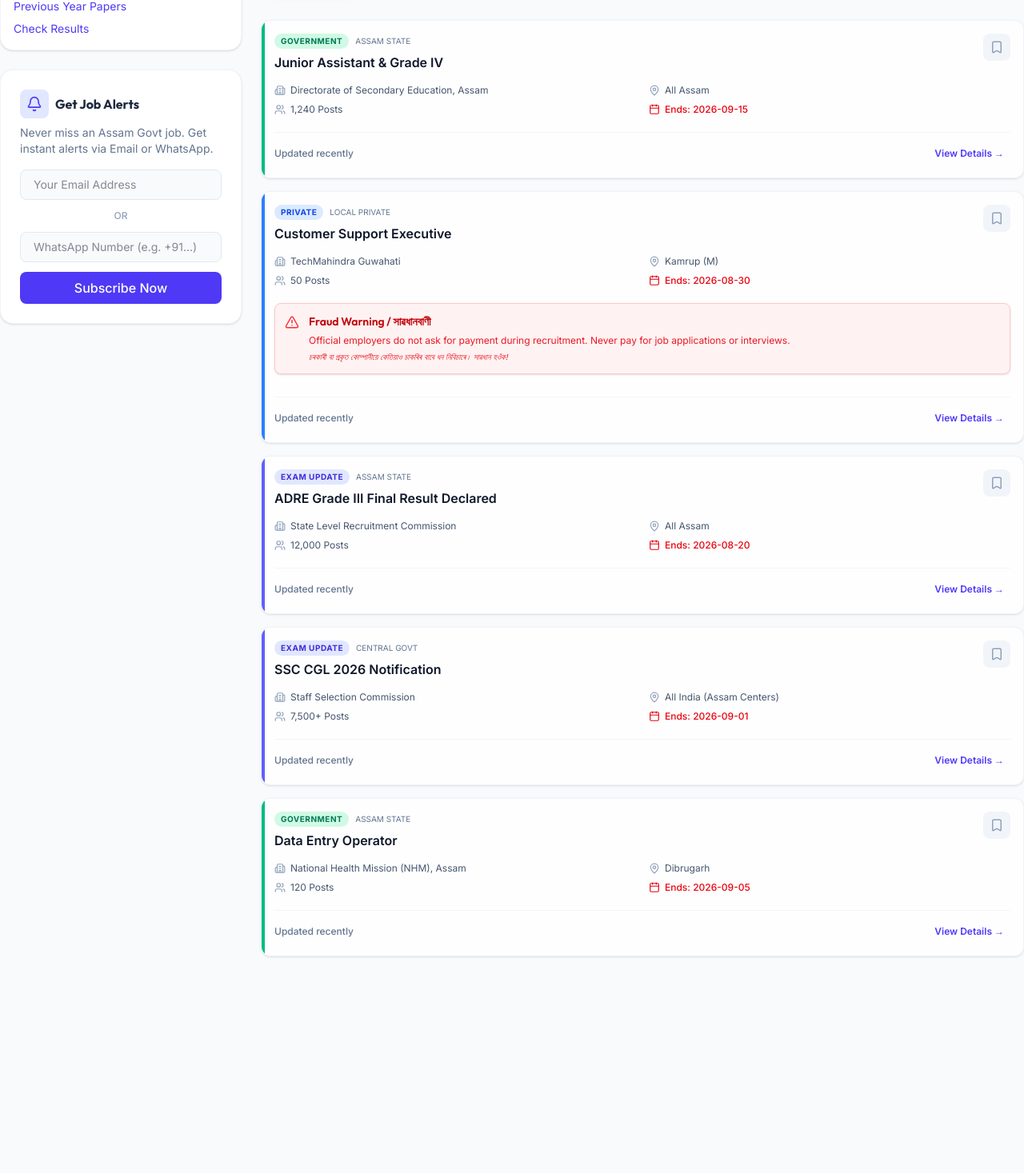
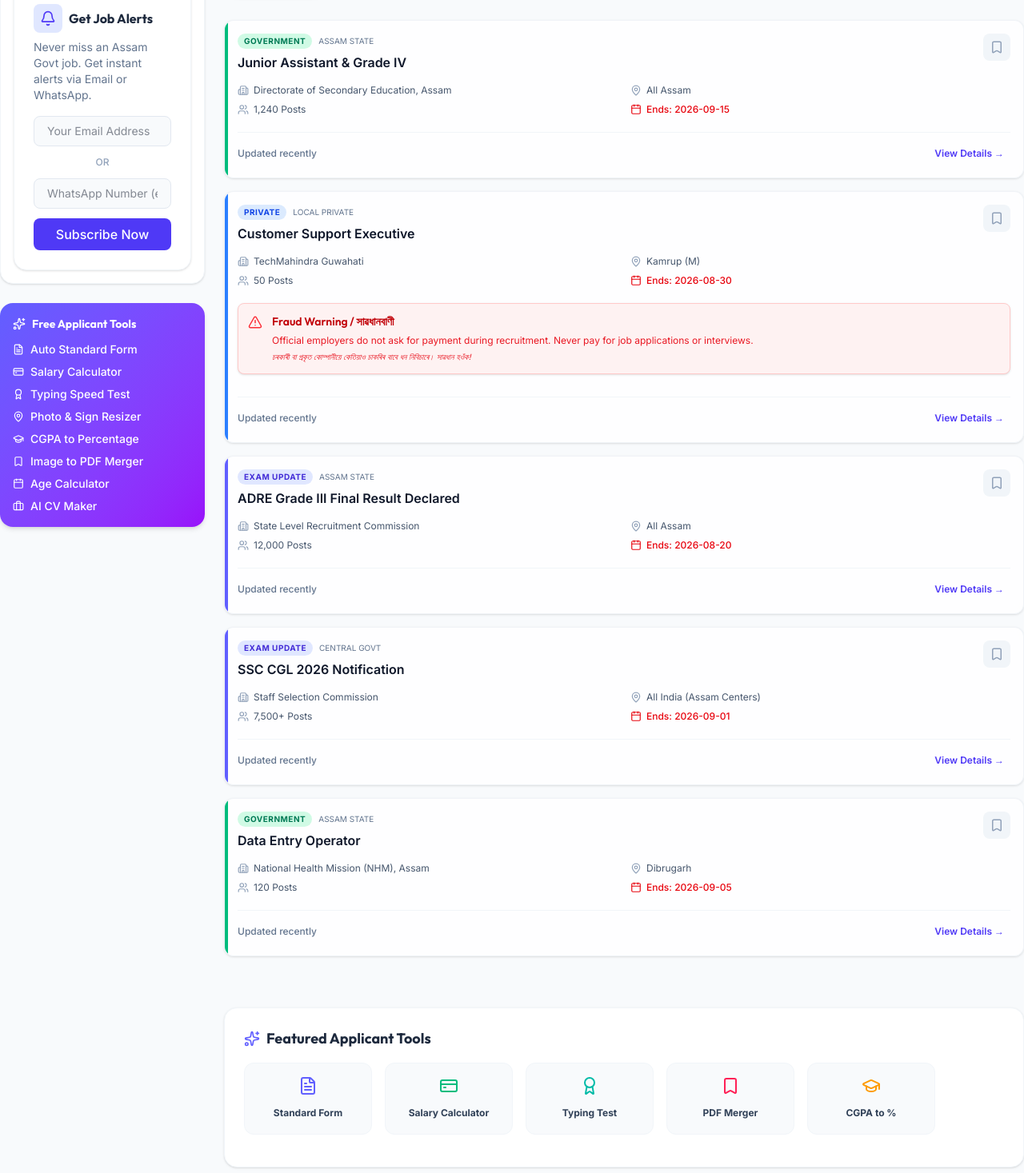
Before and after one commit to uzzaldutta/assamjobs-hub, a Next.js app: page / in a window 1280 px wide. Shown: the part 349-1816 px from the top of the page at 80% size. Before the commit the page ends 1593 px from the top, so only its background shows below. Built offline with nearby package versions, Linux system fonts and the light colour scheme; no server answers; the database is empty.

Commit message:
Make sidebar and bottom tools section global across all pages

```diff
--- a/src/app/layout.tsx
+++ b/src/app/layout.tsx
@@ -7,6 +7,7 @@ import { ThemeProvider } from "next-themes";
 import { LanguageProvider } from "@/components/LanguageContext";
 import { ThemeToggle } from "@/components/ThemeToggle";
 import LanguageToggle from "@/components/LanguageToggle";
+import SubscribeForm from "@/components/SubscribeForm";
 import Script from "next/script";
 
 const inter = Inter({
@@ -122,9 +123,80 @@ export default function RootLayout({
               </header>
 
               {/* Main Content Area */}
-              <main className="flex-1 flex flex-col relative z-10 pb-20 md:pb-8 mx-auto w-full max-w-7xl pt-4">
-                {children}
-              </main>
+              <div className="flex-1 flex flex-col md:flex-row relative z-10 pb-20 md:pb-8 mx-auto w-full max-w-7xl pt-4 gap-6 px-4 md:px-0">
+
+                {/* Global Left Sidebar (Desktop Only) */}
+                <aside className="hidden lg:block w-64 shrink-0 space-y-6 mt-6">
+                  {/* Quick Links */}
+                  <div className="bg-white dark:bg-slate-900 rounded-2xl p-4 shadow-sm border border-slate-100 dark:border-slate-800">
+                    <h4 className="font-bold text-slate-800 dark:text-slate-100 mb-3 text-sm">Quick Links</h4>
+                    <ul className="space-y-2 text-sm">
+                      <li><Link href="/syllabus" className="text-indigo-600 dark:text-indigo-400 hover:underline">Syllabus & Exam Pattern</Link></li>
+                      <li><Link href="/admit-cards" className="text-indigo-600 dark:text-indigo-400 hover:underline">Download Admit Cards</Link></li>
+                      <li><Link href="/results" className="text-indigo-600 dark:text-indigo-400 hover:underline">Check Results</Link></li>
+                    </ul>
+                  </div>
+
+                  {/* Subscribe Form */}
+                  <div className="bg-white dark:bg-slate-900 rounded-2xl p-4 shadow-sm border border-slate-100 dark:border-slate-800">
+                    <h4 className="font-bold text-slate-800 dark:text-slate-100 mb-3 text-sm">Get Job Alerts</h4>
+                    {/* The original SubscribeForm component relies on client-side logic.
+                        Since layout.tsx is a Server Component and we don't have SubscribeForm imported yet,
+                        I need to import it at the top of this file. */}
+                    <SubscribeForm />
+                  </div>
+
+                  {/* Free Applicant Tools Card */}
+                  <div className="bg-gradient-to-br from-indigo-500 to-purple-600 rounded-2xl p-4 shadow-md text-white">
+                    <h4 className="font-bold mb-3 text-sm flex items-center gap-2">
+                      <Sparkles size={16} /> Free Applicant Tools
+                    </h4>
+                    <ul className="space-y-2 text-sm font-medium">
+                      <li><Link href="/tools/standard-form" className="flex items-center gap-2 hover:text-indigo-100 transition"><FileText size={14}/> Auto Standard Form</Link></li>
+                      <li><Link href="/tools/salary-calculator" className="flex items-center gap-2 hover:text-indigo-100 transition"><CreditCard size={14}/> Salary Calculator</Link></li>
+                      <li><Link href="/tools/typing-test" className="flex items-center gap-2 hover:text-indigo-100 transition"><Award size={14}/> Typing Speed Test</Link></li>
+                      <li><Link href="/tools/photo-resizer" className="flex items-center gap-2 hover:text-indigo-100 transition"><MapPin size={14}/> Photo & Sign Resizer</Link></li>
+                      <li><Link href="/tools/cgpa-converter" className="flex items-center gap-2 hover:text-indigo-100 transition"><GraduationCap size={14}/> CGPA to Percentage</Link></li>
+                      <li><Link href="/tools/pdf-merger" className="flex items-center gap-2 hover:text-indigo-100 transition"><Bookmark size={14}/> Image to PDF Merger</Link></li>
+                      <li><Link href="/tools/age-calculator" className="flex items-center gap-2 hover:text-indigo-100 transition"><Calendar size={14}/> Age Calculator</Link></li>
+                      <li><Link href="/tools/cv-maker" className="flex items-center gap-2 hover:text-indigo-100 transition"><Briefcase size={14}/> AI CV Maker</Link></li>
+                    </ul>
+                  </div>
+                </aside>
+
+                <main className="flex-1 min-w-0 flex flex-col">
+                  {children}
+
+                  {/* Global Bottom Tools Section */}
+                  <div className="mt-12 mb-8 bg-white dark:bg-slate-900 rounded-2xl p-6 shadow-sm border border-slate-100 dark:border-slate-800">
+                    <h3 className="font-bold text-lg mb-4 text-slate-800 dark:text-slate-100 flex items-center gap-2">
+                      <Sparkles className="text-indigo-500" size={20} /> Featured Applicant Tools
+                    </h3>
+                    <div className="flex overflow-x-auto pb-4 gap-4 snap-x hide-scrollbar">
+                      <Link href="/tools/standard-form" className="snap-start shrink-0 w-40 p-4 rounded-xl bg-slate-50 dark:bg-slate-800 border border-slate-100 dark:border-slate-700 hover:border-indigo-500 transition text-center group">
+                        <FileText className="mx-auto mb-2 text-indigo-500 group-hover:scale-110 transition" size={24} />
+                        <span className="text-xs font-bold text-slate-700 dark:text-slate-300">Standard Form</span>
+                      </Link>
+                      <Link href="/tools/salary-calculator" className="snap-start shrink-0 w-40 p-4 rounded-xl bg-slate-50 dark:bg-slate-800 border border-slate-100 dark:border-slate-700 hover:emerald-500 transition text-center group">
+                        <CreditCard className="mx-auto mb-2 text-emerald-500 group-hover:scale-110 transition" size={24} />
+                        <span className="text-xs font-bold text-slate-700 dark:text-slate-300">Salary Calculator</span>
+                      </Link>
+                      <Link href="/tools/typing-test" className="snap-start shrink-0 w-40 p-4 rounded-xl bg-slate-50 dark:bg-slate-800 border border-slate-100 dark:border-slate-700 hover:teal-500 transition text-center group">
+                        <Award className="mx-auto mb-2 text-teal-500 group-hover:scale-110 transition" size={24} />
+                        <span className="text-xs font-bold text-slate-700 dark:text-slate-300">Typing Test</span>
+                      </Link>
+                      <Link href="/tools/pdf-merger" className="snap-start shrink-0 w-40 p-4 rounded-xl bg-slate-50 dark:bg-slate-800 border border-slate-100 dark:border-slate-700 hover:rose-500 transition text-center group">
+                        <Bookmark className="mx-auto mb-2 text-rose-500 group-hover:scale-110 transition" size={24} />
+                        <span className="text-xs font-bold text-slate-700 dark:text-slate-300">PDF Merger</span>
+                      </Link>
+                      <Link href="/tools/cgpa-converter" className="snap-start shrink-0 w-40 p-4 rounded-xl bg-slate-50 dark:bg-slate-800 border border-slate-100 dark:border-slate-700 hover:amber-500 transition text-center group">
+                        <GraduationCap className="mx-auto mb-2 text-amber-500 group-hover:scale-110 transition" size={24} />
+                        <span className="text-xs font-bold text-slate-700 dark:text-slate-300">CGPA to %</span>
+                      </Link>
+                    </div>
+                  </div>
+                </main>
+              </div>
 
               {/* Bottom Navigation for Mobile */}
               <nav className="md:hidden fixed bottom-0 w-full z-50 glass border-t border-slate-200 dark:border-slate-800 flex justify-around items-center p-3 pb-safe bg-white/90 dark:bg-slate-900/90 backdrop-blur-md">
--- a/src/app/page.tsx
+++ b/src/app/page.tsx
@@ -56,23 +56,8 @@ export default async function Home() {
       {/* Main Layout Grid */}
       <div className="px-4 md:px-0 relative z-10 grid grid-cols-1 lg:grid-cols-4 gap-6">
 
-        {/* Left Sidebar (Filters) - Desktop Only */}
-        <div className="hidden lg:block col-span-1 space-y-6 mt-6">
-           <div className="bg-white dark:bg-slate-900 rounded-2xl p-4 shadow-sm border border-slate-100 dark:border-slate-800">
-             <h4 className="font-bold text-slate-800 dark:text-slate-100 mb-3 text-sm">Quick Links</h4>
-             <ul className="space-y-2 text-sm">
-               <li><Link href="/syllabus" className="text-indigo-600 dark:text-indigo-400 hover:underline">Syllabus & Exam Pattern</Link></li>
-               <li><Link href="/admit-cards" className="text-indigo-600 dark:text-indigo-400 hover:underline">Download Admit Cards</Link></li>
-               <li><Link href="/papers" className="text-indigo-600 dark:text-indigo-400 hover:underline">Previous Year Papers</Link></li>
-               <li><Link href="/results" className="text-indigo-600 dark:text-indigo-400 hover:underline">Check Results</Link></li>
-             </ul>
-           </div>
-
-           <SubscribeForm />
-        </div>
-
         {/* Center Feed (Jobs) */}
-        <div className="col-span-1 lg:col-span-3 mt-6">
+        <div className="col-span-1 lg:col-span-4 mt-6">
           <FeedList initialJobs={allJobs} />
         </div>
       </div>
```
